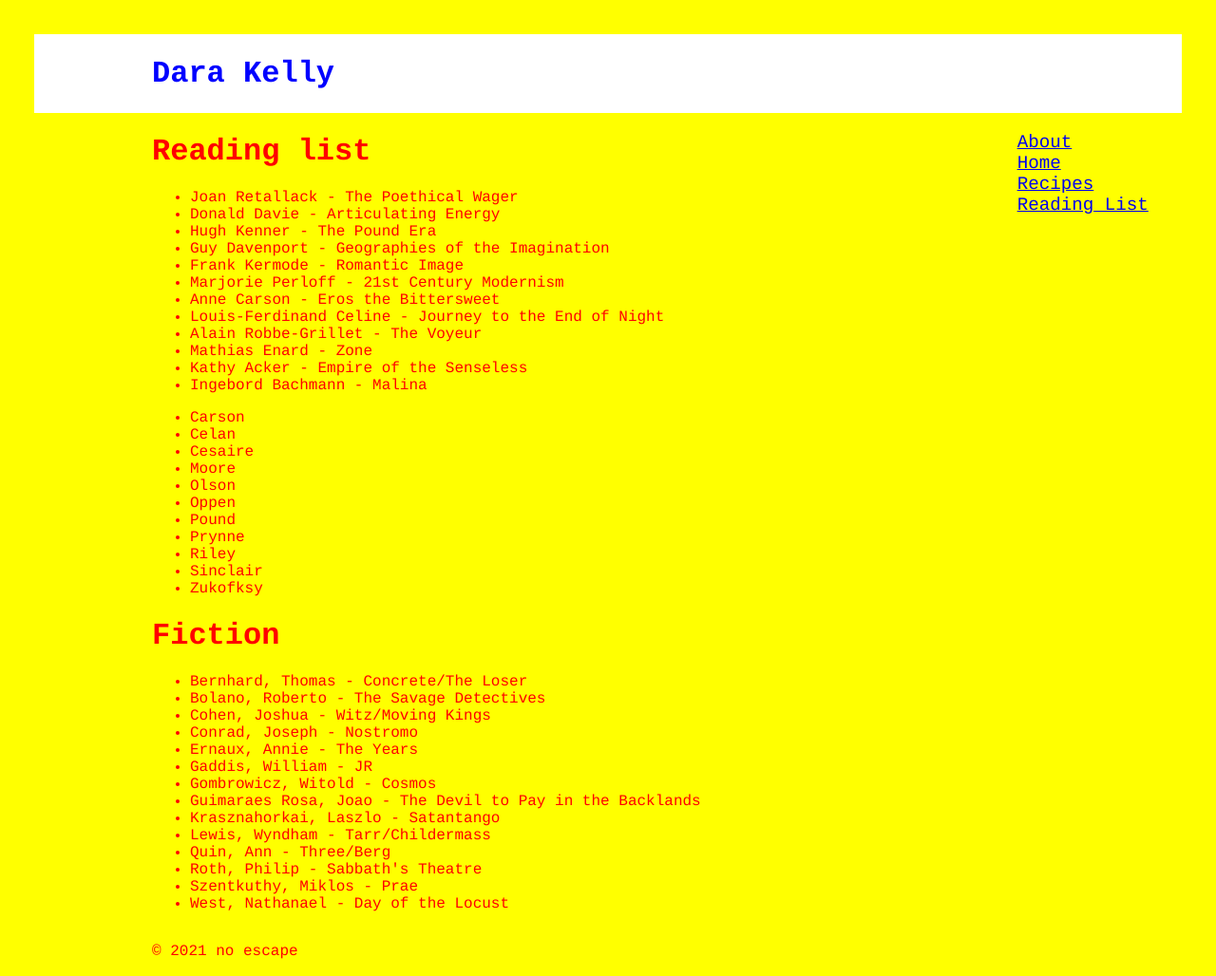
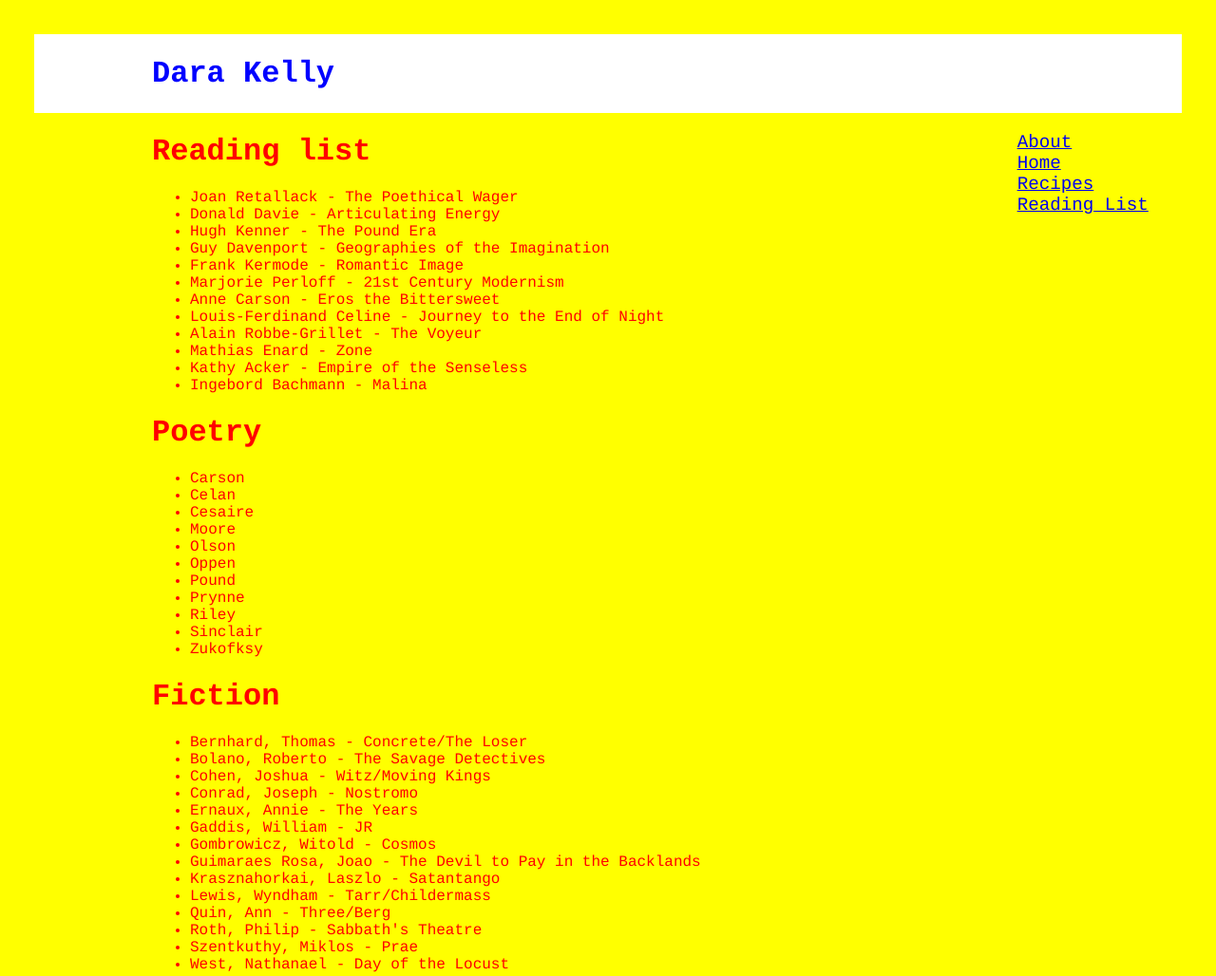
Before and after one commit to dara-kelly/ens-imaginarium, a Gatsby site: page /readinglist in a window 1280 px wide. Shown: the top 1028 px of the page at 95% size. Built offline with nearby package versions, Linux system fonts and the light colour scheme; Gatsby itself is replaced by a stand-in of ours.

Commit message:
header for poetry

```diff
--- a/src/pages/readinglist.js
+++ b/src/pages/readinglist.js
@@ -25,6 +25,7 @@ const readinglistPage = () => (
 	</div>
 
 	<div>
+	<h1>Poetry</h1>
 	<ul>
 		<li>Carson</li>
 		<li>Celan </li>
```
